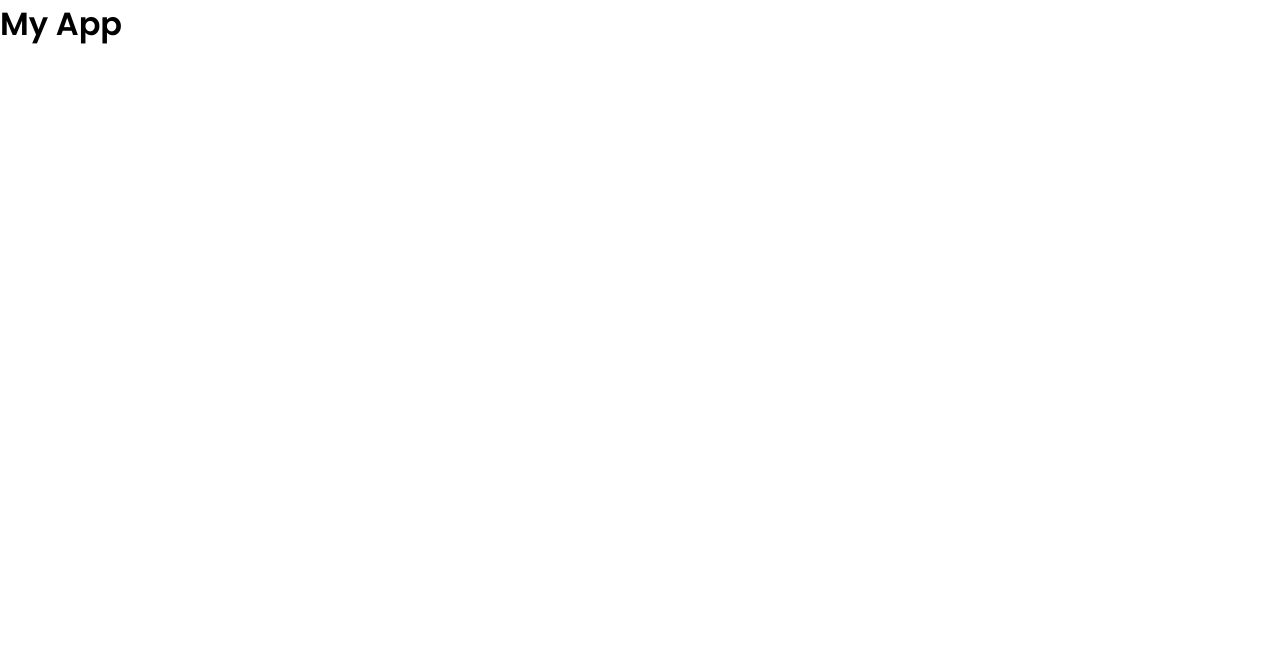
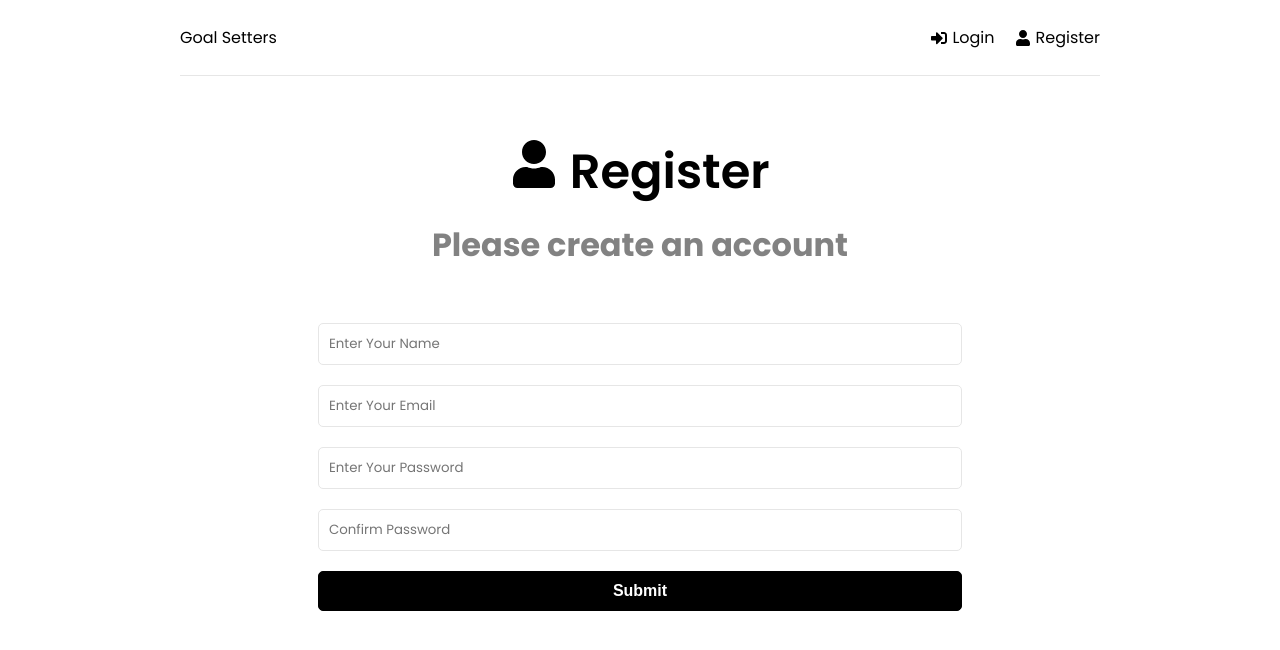
Before and after one commit to burak2018ca/TaskManagement, a React (Create React App) app in the folder frontend/: page /register in a window 1280 px wide. Shown: the top 650 px of the page. Built offline with nearby package versions, Linux system fonts and the light colour scheme.

Commit message:
set up the frontend of Register and Login pages

```diff
--- a/frontend/package.json
+++ b/frontend/package.json
@@ -10,7 +10,9 @@
     "@testing-library/user-event": "^13.5.0",
     "react": "^19.1.0",
     "react-dom": "^19.1.0",
+    "react-icons": "^5.5.0",
     "react-redux": "^9.2.0",
+    "react-router-dom": "^7.6.2",
     "react-scripts": "5.0.1",
     "web-vitals": "^2.1.4"
   },
--- a/frontend/src/App.js
+++ b/frontend/src/App.js
@@ -1,8 +1,23 @@
+import {BrowserRouter as Router, Routes, Route} from 'react-router-dom'
+import Header from './components/Header'
+import Dashboard from './pages/Dashboard';
+import Login from './pages/Login';
+import Register from './pages/Register';
+
 function App() {
   return (
-    <div>
-      <h1>My App</h1>
-    </div>
+    <>
+      <Router>
+        <div className='container'>
+          <Header />
+          <Routes>
+            <Route path='/' element={<Dashboard/>}/>
+            <Route path='/login' element={<Login/>}/>
+            <Route path='/register' element={<Register/>}/>
+          </Routes>
+        </div>
+      </Router>
+    </>
   );
 }
 
--- /dev/null
+++ b/frontend/src/components/Header.jsx
@@ -0,0 +1,27 @@
+import {FaSignInAlt, FaSignOutAlt, FaUser} from 'react-icons/fa'
+import {Link} from 'react-router-dom'
+
+
+const Header = () => {
+  return (
+    <header className='header'>
+        <div className='logo'>
+            <Link to='/'>Goal Setters</Link>
+        </div>
+        <ul>
+            <li>
+                <Link to='/login'>
+                    <FaSignInAlt /> Login
+                </Link>
+            </li>
+            <li>
+                <Link to='/register'>
+                    <FaUser /> Register
+                </Link>
+            </li>
+        </ul>
+    </header>
+  )
+}
+
+export default Header
--- a/frontend/src/pages/Dashboard.jsx
+++ b/frontend/src/pages/Dashboard.jsx
@@ -0,0 +1,8 @@
+
+const Dashboard = () => {
+  return (
+    <div>Dashboard</div>
+  )
+}
+
+export default Dashboard
--- a/frontend/src/pages/Login.jsx
+++ b/frontend/src/pages/Login.jsx
@@ -0,0 +1,64 @@
+import { useState, useEffect } from "react"
+import {FaSignInAlt} from 'react-icons/fa'
+
+const Login = () => {
+    const [formData, setFormData] = useState({
+        email: '',
+        password: '',
+    })
+
+    const {name, email, password, password2} = formData
+
+    const onChange = (e) =>{
+        setFormData(({prevState})=> ({
+            // Spread accross the other fields collect all
+            ...prevState,
+            // We want ket the key as 'name'and the value would be what ever we type
+            [e.target.name]: e.target.value
+        }))
+    }
+
+    const onSubmit = (e) =>{
+        e.preventDefault()
+    }
+    return (
+    <>
+        <section className='heading'>
+            <h1>
+                <FaSignInAlt /> Login
+            </h1>
+            <p>Please Login to Account</p>
+        </section>
+
+        <section className='form'>
+            <form onSubmit={onSubmit}>
+                <div className="form-group">
+                    <input
+                    type="text"
+                    className="form-control"
+                    id='email'
+                    name='email'
+                    value={email}
+                    placeholder='Enter Your Email'
+                    onChange={onChange}/>
+                </div>
+                <div className="form-group">
+                    <input
+                    type="text"
+                    className="form-control"
+                    id='password'
+                    name='pasword'
+                    value={password}
+                    placeholder='Enter Your Password'
+                    onChange={onChange}/>
+                </div>
+                <div className="div-form-group">
+                    <button type='submit' className='btn btn-block'>Submit</button>
+                </div>
+            </form>
+        </section>
+    </>
+  )
+}
+
+export default Login
--- a/frontend/src/pages/Register.jsx
+++ b/frontend/src/pages/Register.jsx
@@ -0,0 +1,85 @@
+import { useState, useEffect } from "react"
+import {FaUser} from 'react-icons/fa'
+const Register = () => {
+    const [formData, setFormData] = useState({
+        name: '',
+        email: '',
+        password: '',
+        password2: ''
+    })
+
+    const {name, email, password, password2} = formData
+
+    const onChange = (e) =>{
+        setFormData(({prevState})=> ({
+            // Spread accross the other fields collect all
+            ...prevState,
+            // We want ket the key as 'name'and the value would be what ever we type
+            [e.target.name]: e.target.value
+        }))
+    }
+
+    const onSubmit = (e) =>{
+        e.preventDefault()
+    }
+    return (
+    <>
+        <section className='heading'>
+            <h1>
+                <FaUser /> Register
+            </h1>
+            <p>Please create an account</p>
+        </section>
+
+        <section className='form'>
+            <form onSubmit={onSubmit}>
+                <div className="form-group">
+                    <input
+                    type="text"
+                    className="form-control"
+                    id='name'
+                    name='name'
+                    value={name}
+                    placeholder='Enter Your Name'
+                    onChange={onChange}/>
+                </div>
+                <div className="form-group">
+                    <input
+                    type="text"
+                    className="form-control"
+                    id='email'
+                    name='email'
+                    value={email}
+                    placeholder='Enter Your Email'
+                    onChange={onChange}/>
+                </div>
+                <div className="form-group">
+                    <input
+                    type="text"
+                    className="form-control"
+                    id='password'
+                    name='pasword'
+                    value={password}
+                    placeholder='Enter Your Password'
+                    onChange={onChange}/>
+                </div>
+                <div className="form-group">
+                    <input
+                    type="text"
+                    className="form-control"
+                    id='password2'
+                    name='pasword2'
+                    value={password2}
+                    placeholder='Confirm Password'
+                    onChange={onChange}/>
+                </div>
+                <div className="div-form-group">
+                    <button type='submit' className='btn btn-block'>Submit</button>
+                </div>
+            </form>
+        </section>
+    </>
+  )
+}
+
+export default Register
```
Also changed, not shown: 1 other file (tests, documents, lock files or other folders).
